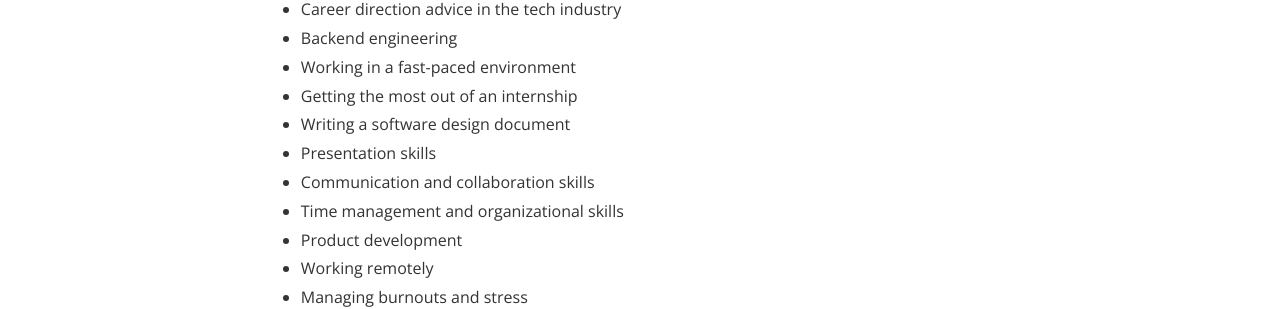
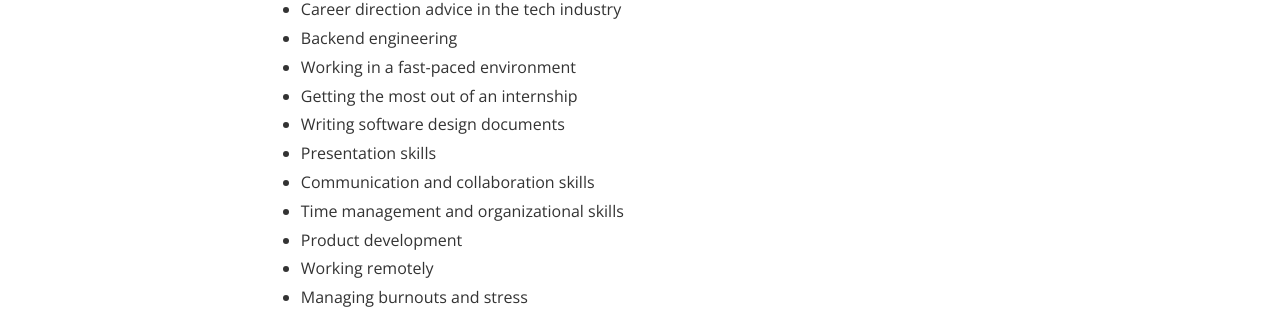
Before and after one commit to ShehabCE/shehabce.github.io, a Jekyll site: the page built from mentorship.md, in a window 1280 px wide. Shown: the part 933-1242 px from the top of the page. Built offline with Jekyll 4.4.1, drawn with Linux system fonts in a browser that asks for light colours; nearby versions of some CDN libraries; a style sheet for code colours, icons or effects is not loaded.

Commit message:
Fix typo

```diff
--- a/mentorship.md
+++ b/mentorship.md
@@ -16,7 +16,7 @@ I'm always open to **mentorship** opportunities and helping aspiring engineers g
 - Backend engineering
 - Working in a fast-paced environment
 - Getting the most out of an internship
-- Writing a software design document
+- Writing software design documents
 - Presentation skills
 - Communication and collaboration skills
 - Time management and organizational skills
```
